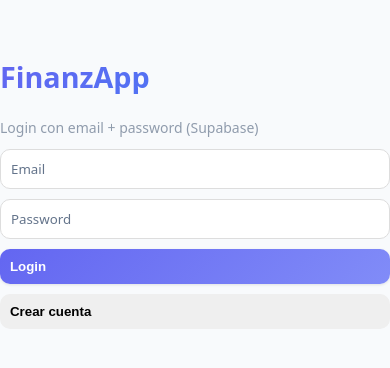
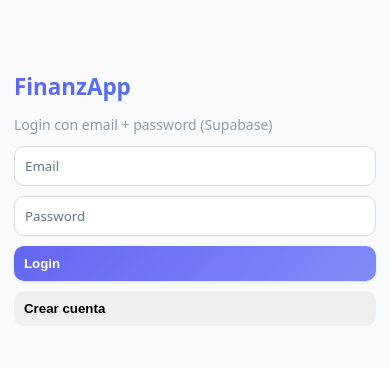
Before and after one commit to raulruiz78/finanzapp, a Next.js app: page / in a window 390 px wide. Shown: the top 368 px of the page. Built offline with nearby package versions, Linux system fonts and the light colour scheme; no server answers.

Commit message:
feat: enhance mobile responsiveness and adjust viewport settings

```diff
--- a/src/app/globals.css
+++ b/src/app/globals.css
@@ -53,6 +53,7 @@ html {
   scroll-behavior: smooth;
   /* Slightly smaller base makes inline `rem` styles more compact across pages */
   font-size: 15px;
+  -webkit-text-size-adjust: 100%;
 }
 
 body {
@@ -249,6 +250,46 @@ hr {
   }
 }
 
+/* Mobile-specific polish (kept isolated so desktop is untouched) */
+@media (max-width: 640px) {
+  html {
+    font-size: 14px;
+  }
+
+  /* Many pages use inline padding; override only on small screens */
+  main {
+    padding: 1rem !important;
+  }
+
+  section {
+    padding: 1rem !important;
+  }
+
+  h1 {
+    font-size: 1.6rem;
+    margin-bottom: 0.6em;
+  }
+
+  h2 {
+    font-size: 1.25rem;
+  }
+
+  /* Better tap targets */
+  button {
+    padding: 0.7rem 1rem;
+  }
+
+  input,
+  select {
+    padding: 0.7rem 0.9rem;
+  }
+
+  /* Prevent accidental horizontal scrolling on small screens */
+  body {
+    overflow-x: hidden;
+  }
+}
+
 /* Grid y flexbox */
 .flex-between {
   display: flex;
--- a/src/app/layout.tsx
+++ b/src/app/layout.tsx
@@ -1,4 +1,5 @@
 import type { Metadata } from "next";
+import type { Viewport } from "next";
 import { Inter, Roboto_Mono } from "next/font/google";
 import "./globals.css";
 
@@ -17,6 +18,12 @@ export const metadata: Metadata = {
   description: "Generated by create next app",
 };
 
+export const viewport: Viewport = {
+  width: "device-width",
+  initialScale: 1,
+  viewportFit: "cover",
+};
+
 export default function RootLayout({
   children,
 }: Readonly<{
```
